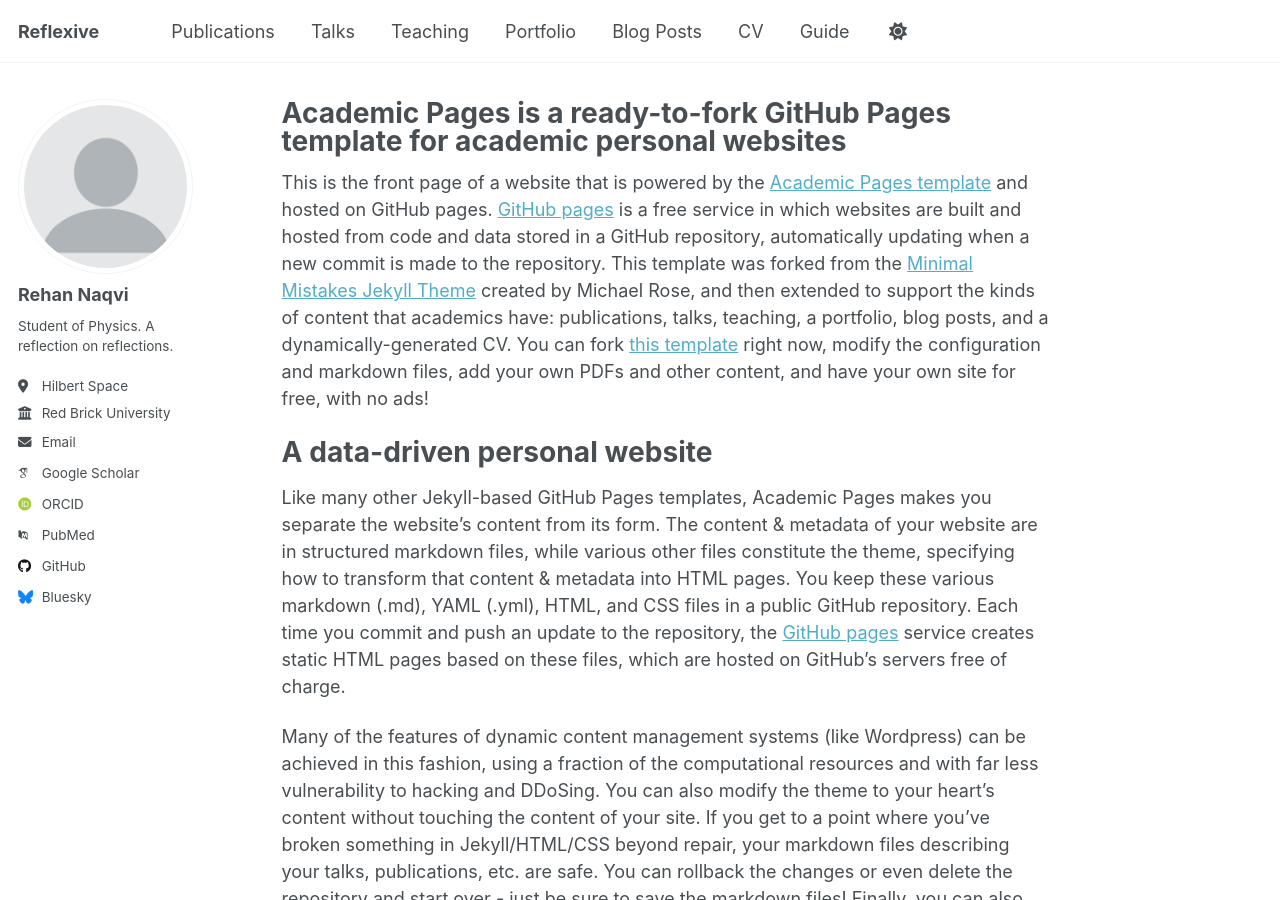
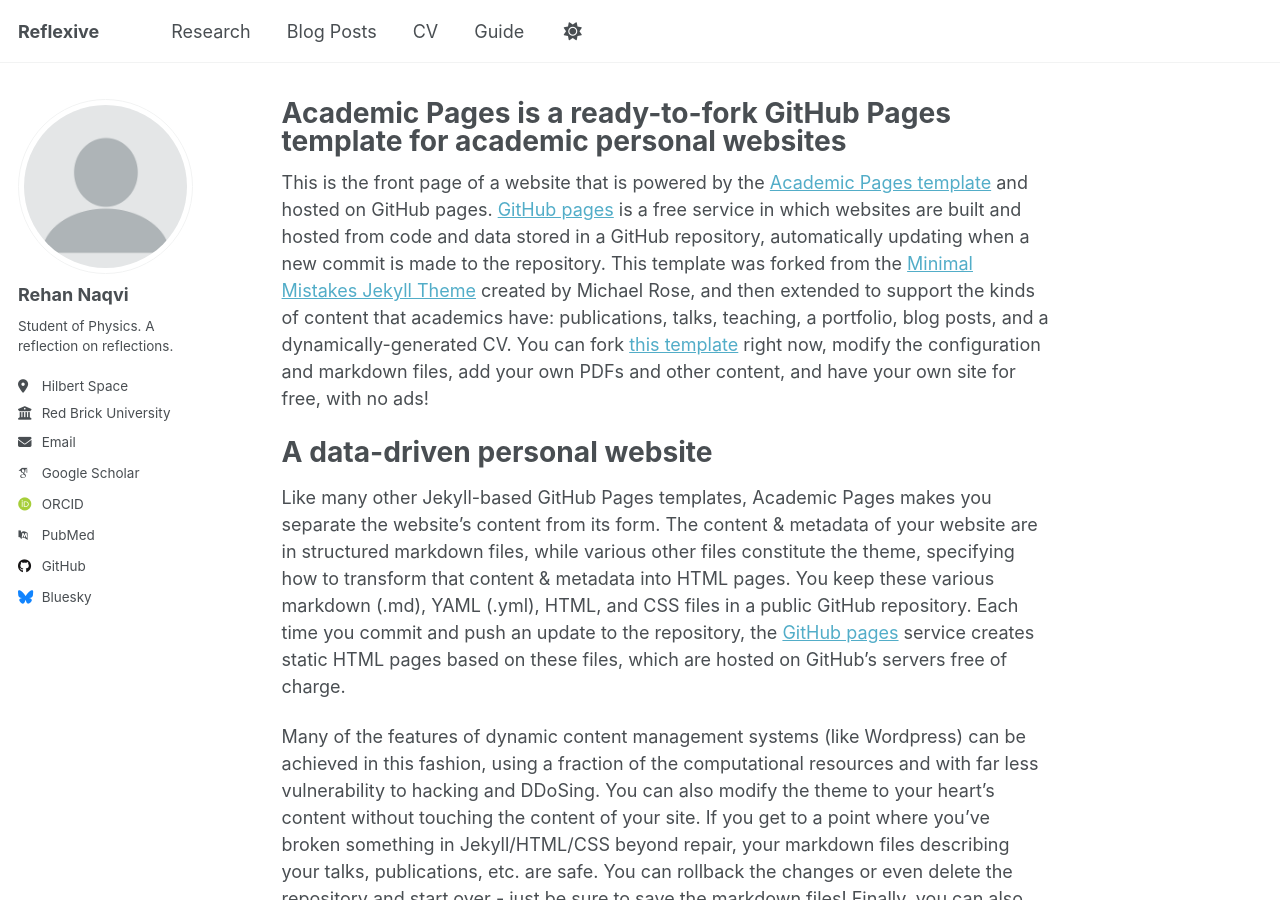
Before and after one commit to rayhannaqvi/rayhannaqvi.github.io, a Jekyll site: the page built from _pages/about.md, in a window 1280 px wide and 900 px high. Built offline with Jekyll 4.4.1, drawn with Linux system fonts in a browser that asks for light colours; some web fonts are replaced.

Commit message:
Update navigation.yml
added a page and removed others.

```diff
--- a/_data/navigation.yml
+++ b/_data/navigation.yml
@@ -8,17 +8,9 @@
 #      Markdown formatted page while the second is generated using JSON.
 
 main:
-  - title: "Publications"
-    url: /publications/
 
-  - title: "Talks"
-    url: /talks/
-
-  - title: "Teaching"
-    url: /teaching/
-
-  - title: "Portfolio"
-    url: /portfolio/
+  - title: "Research"
+    url: /research/
 
   - title: "Blog Posts"
     url: /year-archive/
```
